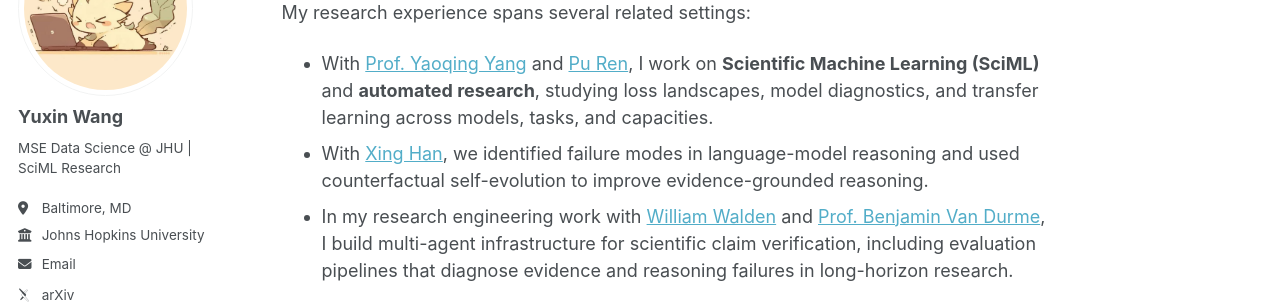
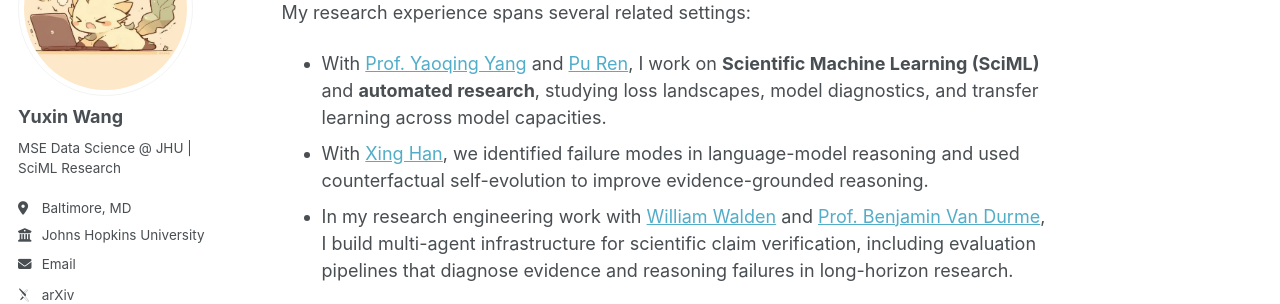
Before and after one commit to leastima/leastima.github.io, a Jekyll site: the page built from _pages/about.md, in a window 1280 px wide and 900 px high, scrolled down 358 px. Shown: the part 180-484 px from the top of the window. Built offline with Jekyll 4.4.1, drawn with Linux system fonts in a browser that asks for light colours; some web fonts are replaced; a script bundle is joined from its source files by our own code; library files that are not in the unit come from our copies.

Commit message:
Correct transfer scope and update resume

```diff
--- a/_pages/about.md
+++ b/_pages/about.md
@@ -17,7 +17,7 @@ My research interests include **AI for Science, model diagnostics, transfer lear
 
 My research experience spans several related settings:
 
-- With [Prof. Yaoqing Yang](https://web.cs.dartmouth.edu/people/yaoqing-yang) and [Pu Ren](https://paulpuren.github.io/), I work on **Scientific Machine Learning (SciML)** and **automated research**, studying loss landscapes, model diagnostics, and transfer learning across models, tasks, and capacities.
+- With [Prof. Yaoqing Yang](https://web.cs.dartmouth.edu/people/yaoqing-yang) and [Pu Ren](https://paulpuren.github.io/), I work on **Scientific Machine Learning (SciML)** and **automated research**, studying loss landscapes, model diagnostics, and transfer learning across model capacities.
 - With [Xing Han](https://aaronhan223.github.io/), we identified failure modes in language-model reasoning and used counterfactual self-evolution to improve evidence-grounded reasoning.
 - In my research engineering work with [William Walden](https://wgantt.github.io/personal-website/) and [Prof. Benjamin Van Durme](https://cs.jhu.edu/~vandurme/), I build multi-agent infrastructure for scientific claim verification, including evaluation pipelines that diagnose evidence and reasoning failures in long-horizon research.
 
```
Also changed, not shown: 1 other file.
